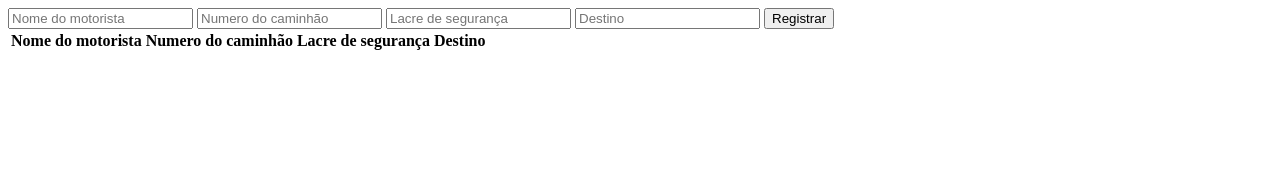
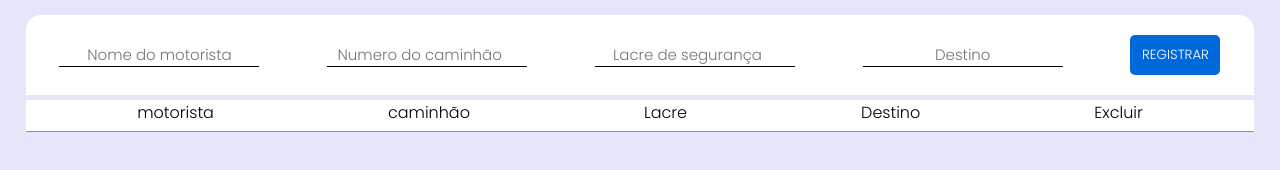
Before and after one commit to Marioguerra-MG/TRASPORTE-FACIL, a plain HTML site: page index.html in a window 1280 px wide. Drawn offline with Linux system fonts and the light colour scheme.

Commit message:
Estilizacao css

```diff
--- a/css/index.css
+++ b/css/index.css
@@ -0,0 +1,93 @@
+@import url('https://fonts.googleapis.com/css2?family=Poppins:ital,wght@0,100;0,200;0,300;0,400;0,500;0,600;0,700;0,800;0,900;1,100;1,200;1,300;1,400;1,500;1,600;1,700;1,800;1,900&display=swap');
+
+*{
+    margin: 0;
+    padding: 0;
+    box-sizing: border-box;
+    font-family: "Poppins", sans-serif;
+    font-weight: 300;
+    font-style: normal;
+}
+
+body{
+    width: 100vw;
+    height: 100vh;
+    display: flex;
+    flex-direction: column;
+    align-items: center;
+    background-color: #E6E6FA; /* Lavander */
+}
+
+.conteudoEntradas{
+    width: 96%;
+    height: 10%;
+    display: flex;
+    margin-top: 15px;
+    border-radius: 15px 15px 0 0;
+    background-color: white;
+}
+
+.entradas{
+    width: 100%;
+    display: flex;
+    align-items: center;
+}
+
+.entradas form{
+    width: 100%;
+    display: flex;
+    align-items: center;
+    justify-content: space-around;
+}
+
+form input{
+    width: 200px;
+    border: none;
+    border-bottom: 1px solid black;
+    text-align: center;
+    outline: none;
+    font-size: 15px;
+}
+
+form button{
+    background-color: #0069d9;
+    border: none;
+    width: 90px;
+    height: 40px;
+    border-radius: 5px;
+    color: white;
+    cursor: pointer;
+    transition: 0.5s ease;
+}
+form button:hover {
+    background-color: #0056b3; /* Um tom mais escuro de azul */
+}
+
+.conteudoTabela{
+    width: 96%;
+    height: 4%;
+    background-color: white;
+    border-bottom: 1px solid rgba(109, 109, 109, 0.753);
+    margin-top: 5px;
+}
+
+.conteudoTabela{
+    width: 96%;
+    display: flex;
+    flex-direction: column;
+    align-items: center;
+}
+
+table{
+    width: 96%;
+    display: flex;
+    flex-direction: column;
+
+}
+
+thead tr{
+    display: flex;
+    flex-direction: row;
+    justify-content: space-around;
+    align-items: center;
+}
--- a/index.html
+++ b/index.html
@@ -10,13 +10,13 @@
 <body>
 
     <div class="conteudoEntradas">
-        <div class="Entradas">
+        <div class="entradas">
             <form>
                 <input type="text" id="nomeMotorista" placeholder="Nome do motorista"required/>
                 <input type="number" id="numeroCaminhao" placeholder="Numero do caminhão" required/>
                 <input type="number" id="lacre" placeholder="Lacre de segurança" required/>
                 <input type="text" id="destino" placeholder="Destino" required>
-                <button type="submit"  onclick="" id="Registrar">Registrar</button>
+                <button type="submit"  onclick="" id="Registrar">REGISTRAR</button>
             </form>
         </div>
     </div>
@@ -26,10 +26,11 @@
         <table id="tabela">
             <thead>
                 <tr>
-                    <th>Nome do motorista</th>
-                    <th>Numero do caminhão</th>
-                    <th>Lacre de segurança</th>
+                    <th>motorista</th>
+                    <th>caminhão</th>
+                    <th>Lacre</th>
                     <th>Destino</th>
+                    <th class="acao">Excluir</th>
                 </tr>
             </thead>
 
```
